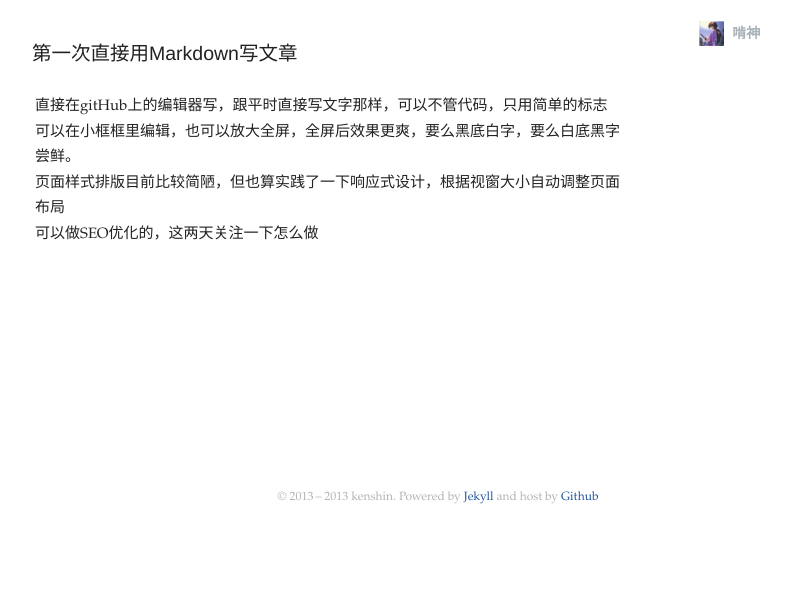
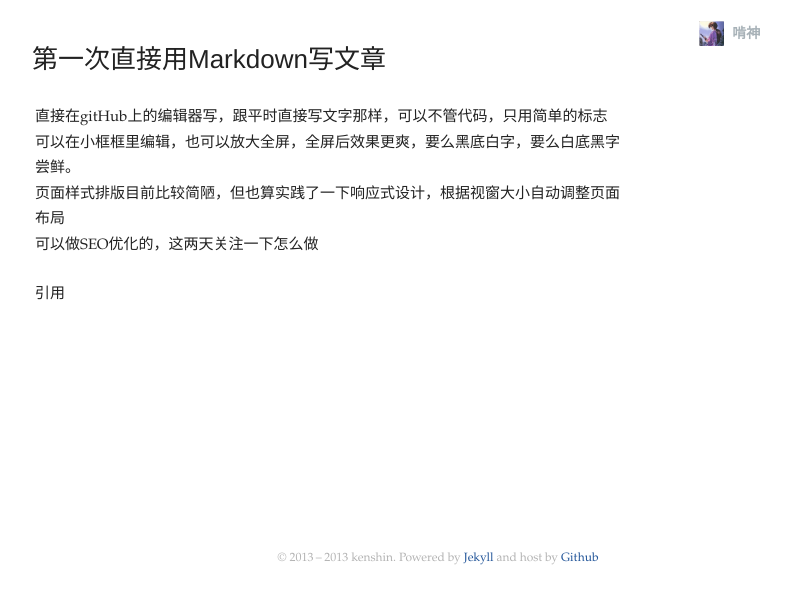
Before and after one commit to kenshinlin/archives, a Jekyll site: the page built from _posts/2013-10-21-testMd.md, in a window 1280 px wide. Shown: the top 604 px of the page, without its empty margins (202-993 px from the left). Built offline with Jekyll 4.4.1, drawn with Linux system fonts in a browser that asks for light colours; comment, search, counter and statistics services are not loaded.

Commit message:
Update 2013-10-21-testMd.md

```diff
--- a/_posts/2013-10-21-testMd.md
+++ b/_posts/2013-10-21-testMd.md
@@ -14,11 +14,12 @@ title:  first Markdown
 
 
 
-第一次直接用Markdown写文章
-------------------------------
+# 第一次直接用Markdown写文章
 
 - 直接在gitHub上的编辑器写，跟平时直接写文字那样，可以不管代码，只用简单的标志
 - 可以在小框框里编辑，也可以放大全屏，全屏后效果更爽，要么黑底白字，要么白底黑字
 - 尝鲜。
 - 页面样式排版目前比较简陋，但也算实践了一下响应式设计，根据视窗大小自动调整页面布局
 - 可以做SEO优化的，这两天关注一下怎么做
+
+> 引用
```
